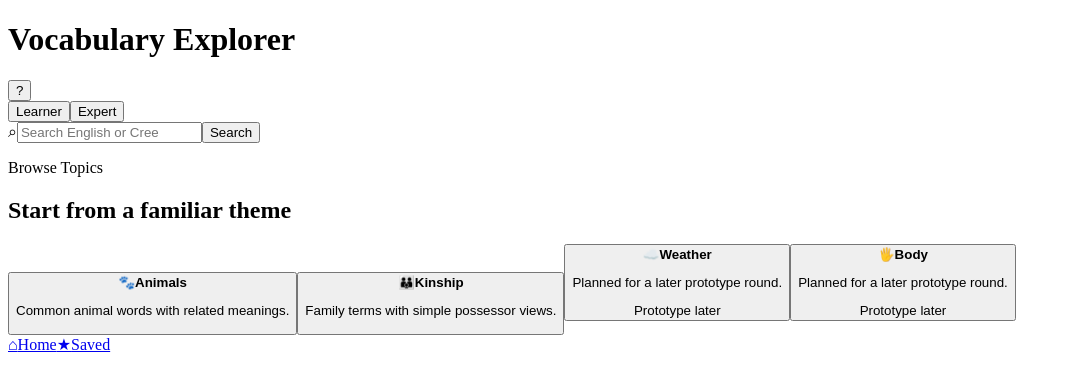
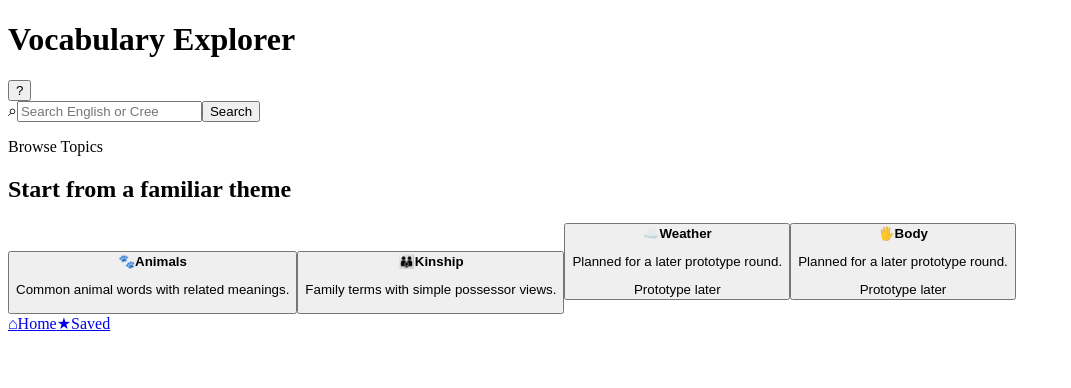
Before and after one commit to CMPUT-301-Team-19/cmput301-vocabulary-explorer, a React (Vite) app: page / in a window 1280 px wide. Shown: the top 388 px of the page, without its empty margins (0-1071 px from the left). Built offline with nearby package versions, Linux system fonts and the light colour scheme; the HTML template or start-up script is replaced by a standard one.

Commit message:
Remove mode toggle buttons from AppShell component

```diff
--- a/src/components/AppShell.jsx
+++ b/src/components/AppShell.jsx
@@ -45,17 +45,6 @@ export default function AppShell({ title, children, showBack = false }) {
               ?
             </button>
           </div>
-          <div className="mode-toggle" role="tablist" aria-label="Detail level">
-            <button
-              className={mode === 'learner' ? 'toggle-on' : 'toggle-off'}
-              onClick={() => setMode('learner')}
-            >
-              Learner
-            </button>
-            <button className={mode === 'expert' ? 'toggle-on' : 'toggle-off'} onClick={() => setMode('expert')}>
-              Expert
-            </button>
-          </div>
         </header>
 
         <main className="screen-body">{children}</main>
```
